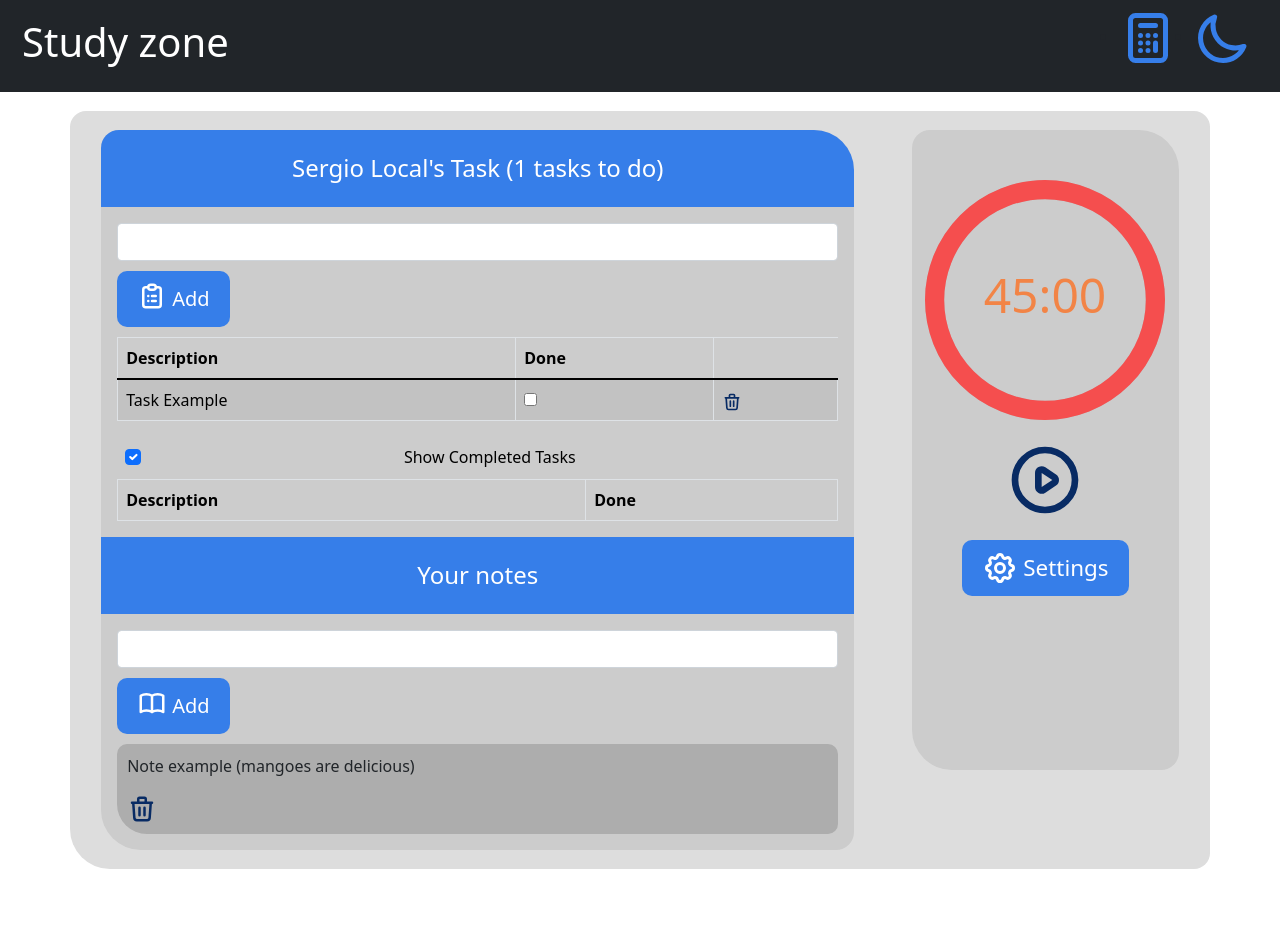
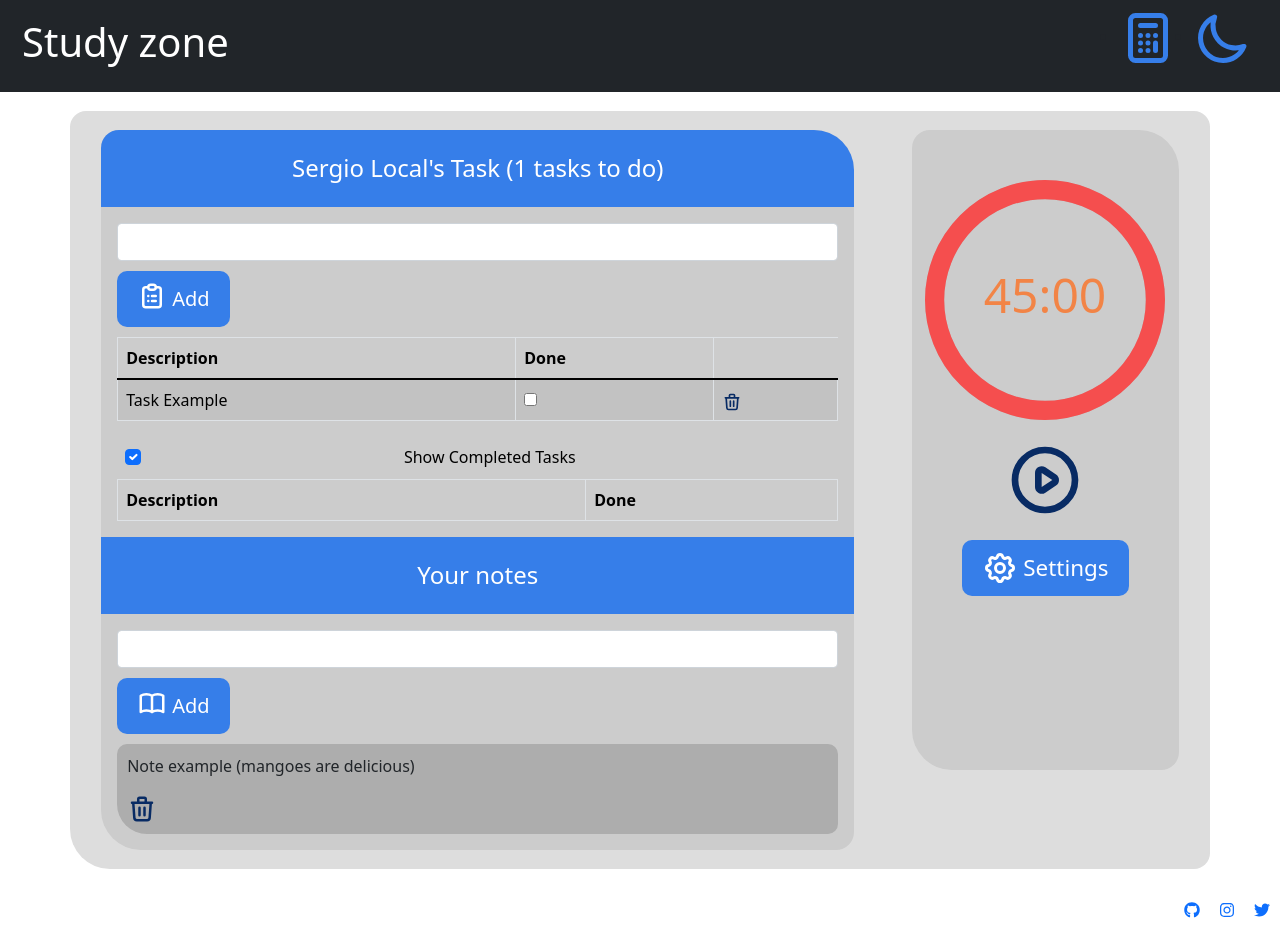
Before and after one commit to Sergio-Torres/Study-zone, a React (Create React App) app: page / in a window 1280 px wide. Before the commit the page ends 888 px from the top, so only its background shows below. Built offline with nearby package versions, Linux system fonts and the light colour scheme.

Commit message:
contact me

```diff
--- a/package.json
+++ b/package.json
@@ -3,6 +3,11 @@
   "version": "0.1.0",
   "private": true,
   "dependencies": {
+    "@fortawesome/fontawesome-svg-core": "^1.2.36",
+    "@fortawesome/free-brands-svg-icons": "^5.15.4",
+    "@fortawesome/free-regular-svg-icons": "^5.15.4",
+    "@fortawesome/free-solid-svg-icons": "^5.15.4",
+    "@fortawesome/react-fontawesome": "^0.1.16",
     "@testing-library/jest-dom": "^5.16.1",
     "@testing-library/react": "^11.2.7",
     "@testing-library/user-event": "^12.8.3",
--- a/src/App.js
+++ b/src/App.js
@@ -10,6 +10,7 @@
 import Notes  from './components/Notes/Notes';
 import PomodoroClock from './components/PomodoroClock/PomodoroClock';
 import Navbar from './components/Navbar/Navbar';
+import ContactMe from './components/ContactMe/ContactMe';
 
 const GlobalStyles = createGlobalStyle`
     body{
@@ -97,6 +98,9 @@
                             <PomodoroClock/>
                         </div>
                      </div>
+                     <footer>
+                         <ContactMe/>
+                     </footer>
                 </div>
             </StyledApp>
         </ThemeProvider>
--- /dev/null
+++ b/src/components/ContactMe/ContactMe.js
@@ -0,0 +1,37 @@
+import { FontAwesomeIcon } from "@fortawesome/react-fontawesome";
+import { faGithub, faInstagram, faTwitter } from '@fortawesome/free-brands-svg-icons';
+import "./contactMe.css"
+
+function ContactMe(){
+    return(
+        <div className="contact-me">
+            <ul>
+                <li>
+                    <button>
+                        <a href="https://github.com/Sergio-Torres">
+                            <FontAwesomeIcon icon={faGithub}></FontAwesomeIcon>
+                        </a>
+                    </button>
+                </li>
+                <li>
+                    <button>
+                        <a href="https://www.instagram.com/sergiotorres7/">
+                            <FontAwesomeIcon icon={faInstagram}></FontAwesomeIcon>
+                        </a>
+                    </button>
+                </li>
+                <li>
+                    <button>
+                        <a href="https://twitter.com/sergio_dtc21">
+                            <FontAwesomeIcon icon={faTwitter}></FontAwesomeIcon>
+                        </a>
+                    </button>
+                </li>
+            </ul>
+        </div>
+
+
+    );
+}
+
+export default ContactMe;
--- /dev/null
+++ b/src/components/ContactMe/contactMe.css
@@ -0,0 +1,20 @@
+.contact-me{
+    background-color: transparent;
+}
+.contact-me ul{
+    list-style: none;
+    display: flex;
+    flex: 1;
+    float: right;
+}
+
+.contact-me li{
+    margin: 10px;
+}
+
+.contact-me button{
+    background-color: transparent;
+    border:none;
+
+
+}
--- a/src/components/Navbar/DarkThemeButton.js
+++ b/src/components/Navbar/DarkThemeButton.js
@@ -1,4 +1,3 @@
-
 function DarkThemeButton(props){
 
     return(
--- a/src/theme.js
+++ b/src/theme.js
@@ -1,3 +1,4 @@
+// Dark theme and light theme
 
 export const lightTheme = {
     body: '#fff',
```
Also changed, not shown: 1 other file (tests, documents, lock files or other folders).
